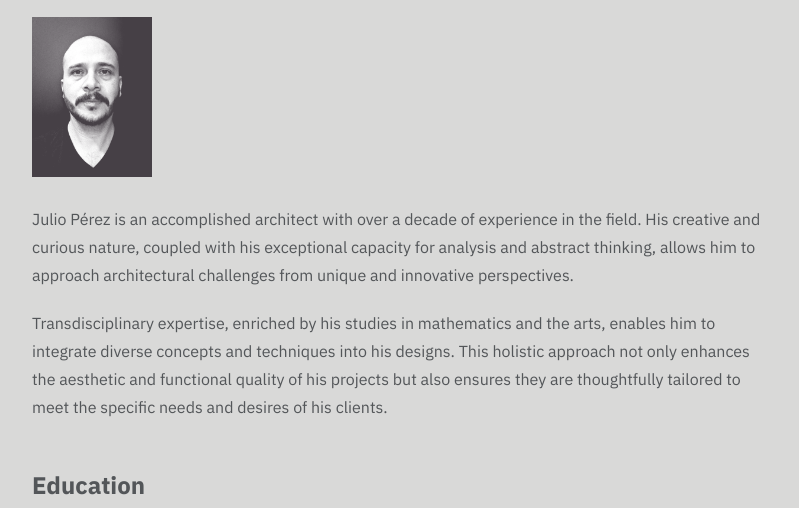
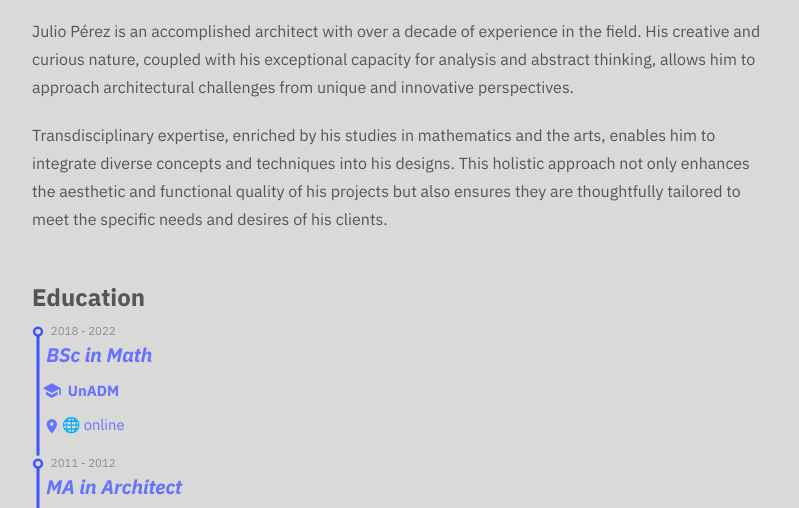
Before and after one commit to JulioParq/julioparq.github.io, an Astro site: page /bio in a window 1280 px wide. Shown: the part 292-800 px from the top of the page, without its empty margins (240-1039 px from the left). Built offline with nearby package versions, Linux system fonts and the light colour scheme; Astro itself is replaced by a stand-in of ours.

Commit message:
update bio to .mdx, add TimeLine component

```diff
--- a/astro.config.ts
+++ b/astro.config.ts
@@ -6,36 +6,31 @@ import remarkCollapse from "remark-collapse";
 import sitemap from "@astrojs/sitemap";
 import { SITE } from "./src/config";
 
+import mdx from "@astrojs/mdx";
+
 // https://astro.build/config
 export default defineConfig({
   site: 'https://julioparq.github.io/',
-  integrations: [
-    tailwind({
-      applyBaseStyles: false,
-    }),
-    react(),
-    sitemap(),
-  ],
+  integrations: [tailwind({
+    applyBaseStyles: false
+  }), react(), sitemap(), mdx()],
   markdown: {
-    remarkPlugins: [
-      remarkToc,
-      [
-        remarkCollapse,
-        {
-          test: "Table of contents",
-        },
-      ],
-    ],
+    remarkPlugins: [remarkToc, [remarkCollapse, {
+      test: "Table of contents"
+    }]],
     shikiConfig: {
       // For more themes, visit https://shiki.style/themes
-      themes: { light: "github-light-default", dark: "min-dark" },
-      wrap: true,
-    },
+      themes: {
+        light: "github-light-default",
+        dark: "min-dark"
+      },
+      wrap: true
+    }
   },
   vite: {
     optimizeDeps: {
-      exclude: ["@resvg/resvg-js"],
-    },
+      exclude: ["@resvg/resvg-js"]
+    }
   },
-  scopedStyleStrategy: "where",
+  scopedStyleStrategy: "where"
 });
--- a/package.json
+++ b/package.json
@@ -14,6 +14,7 @@
   },
   "dependencies": {
     "@astrojs/check": "^0.9.2",
+    "@astrojs/mdx": "^3.1.3",
     "@astrojs/rss": "^4.0.7",
     "@resvg/resvg-js": "^2.6.2",
     "astro": "^4.13.1",
--- /dev/null
+++ b/src/components/TimeLine.astro
@@ -0,0 +1,126 @@
+---
+const { grado, inst, fecha, lugar } = Astro.props;
+---
+
+<div>
+<svg
+   class="scaling-svg"
+   width="44.256783mm"
+   height="27.829964mm"
+   viewBox="0 0 45.256782 27.829963"
+   version="1.1"
+   id="svg1"
+   inkscape:version="1.3.2 (091e20e, 2023-11-25, custom)"
+   sodipodi:docname="timeline.svg"
+   xml:space="preserve"
+   xmlns:inkscape="http://www.inkscape.org/namespaces/inkscape"
+   xmlns:sodipodi="http://sodipodi.sourceforge.net/DTD/sodipodi-0.dtd"
+   xmlns="http://www.w3.org/2000/svg"
+   xmlns:svg="http://www.w3.org/2000/svg"><sodipodi:namedview
+     id="namedview1"
+     pagecolor="#ffffff"
+     bordercolor="#000000"
+     borderopacity="0.25"
+     inkscape:showpageshadow="2"
+     inkscape:pageopacity="0.0"
+     inkscape:pagecheckerboard="0"
+     inkscape:deskcolor="#d1d1d1"
+     inkscape:document-units="px"
+     inkscape:zoom="4"
+     inkscape:cx="75.875"
+     inkscape:cy="51.125"
+     inkscape:window-width="1920"
+     inkscape:window-height="1009"
+     inkscape:window-x="-8"
+     inkscape:window-y="1192"
+     inkscape:window-maximized="1"
+     inkscape:current-layer="layer1"><inkscape:page
+       x="0"
+       y="0"
+       width="44.256783"
+       height="27.829964"
+       id="page4"
+       margin="0"
+       bleed="0" /></sodipodi:namedview><defs
+     id="defs1" /><g
+     inkscape:label="Capa 1"
+     inkscape:groupmode="layer"
+     id="layer1"><circle
+       style="fill:none;fill-opacity:1;stroke:#4350ff;stroke-width:0.529167;stroke-linecap:round;stroke-dasharray:none;stroke-opacity:1"
+       id="path1"
+       cx="1.2961315"
+       cy="1.110211"
+       r="0.8449201" /><path
+       style="fill:#4350ff;fill-opacity:1;stroke:#4350ff;stroke-width:0.644316;stroke-linecap:butt;stroke-dasharray:none;stroke-opacity:1"
+       d="M 1.2961315,1.9608085 V 27.829964"
+       id="path2" /><text
+       xml:space="preserve"
+       style="font-style:italic;font-variant:normal;font-weight:bold;font-stretch:normal;font-size:4.23333px;line-height:0.9;font-family:'IBM Plex Sans';-inkscape-font-specification:'IBM Plex Sans, Bold Italic';font-variant-ligatures:normal;font-variant-caps:normal;font-variant-numeric:normal;font-variant-east-asian:normal;text-decoration-color:#000000;letter-spacing:0px;word-spacing:0px;text-orientation:upright;fill:#6671ff;fill-opacity:1;stroke:none;stroke-width:0.98042;stroke-linecap:butt;stroke-dasharray:none;stroke-opacity:1"
+       x="3.0704899"
+       y="7.5750184"
+       id="text2"><tspan
+         sodipodi:role="line"
+         id="tspan2"
+         style="font-style:italic;font-variant:normal;font-weight:bold;font-stretch:normal;font-size:4.23333px;font-family:'IBM Plex Sans';-inkscape-font-specification:'IBM Plex Sans, Bold Italic';font-variant-ligatures:normal;font-variant-caps:normal;font-variant-numeric:normal;font-variant-east-asian:normal;fill:#6671ff;fill-opacity:1;stroke:none;stroke-width:0.98042"
+         x="3.0704899"
+            y="7.5750184">{ grado }</tspan></text><text
+       xml:space="preserve"
+       style="font-style:normal;font-variant:normal;font-weight:normal;font-stretch:normal;font-size:3.175px;line-height:0.9;font-family:'IBM Plex Sans';-inkscape-font-specification:'IBM Plex Sans, Normal';font-variant-ligatures:normal;font-variant-caps:normal;font-variant-numeric:normal;font-variant-east-asian:normal;text-decoration-color:#000000;letter-spacing:0px;word-spacing:0px;text-orientation:upright;fill:#6671ff;fill-opacity:1;stroke:none;stroke-width:0.98042;stroke-linecap:butt;stroke-dasharray:none;stroke-opacity:1"
+       x="7.6943507"
+       y="14.978324"
+       id="text3"><tspan
+         sodipodi:role="line"
+         id="tspan3"
+         style="font-style:normal;font-variant:normal;font-weight:bold;font-stretch:normal;font-size:3.175px;font-family:'IBM Plex Sans';-inkscape-font-specification:'IBM Plex Sans, Bold';font-variant-ligatures:normal;font-variant-caps:normal;font-variant-numeric:normal;font-variant-east-asian:normal;fill:#6671ff;fill-opacity:1;stroke:none;stroke-width:0.98042"
+         x="7.6943507"
+            y="14.978324">{ inst }</tspan></text><text
+       xml:space="preserve"
+       style="font-style:normal;font-variant:normal;font-weight:normal;font-stretch:normal;font-size:3.175px;line-height:0.9;font-family:'IBM Plex Sans';-inkscape-font-specification:'IBM Plex Sans, Normal';font-variant-ligatures:normal;font-variant-caps:normal;font-variant-numeric:normal;font-variant-east-asian:normal;text-decoration-color:#000000;letter-spacing:0px;word-spacing:0px;text-orientation:upright;fill:#6671ff;fill-opacity:1;stroke:none;stroke-width:0.98042;stroke-linecap:butt;stroke-dasharray:none;stroke-opacity:1"
+       x="6.4453974"
+       y="22.368929"
+       id="text4"><tspan
+         sodipodi:role="line"
+         id="tspan4"
+         style="font-style:normal;font-variant:normal;font-weight:normal;font-stretch:normal;font-size:3.175px;font-family:'IBM Plex Sans';-inkscape-font-specification:'IBM Plex Sans, Normal';font-variant-ligatures:normal;font-variant-caps:normal;font-variant-numeric:normal;font-variant-east-asian:normal;fill:#6671ff;fill-opacity:1;stroke:none;stroke-width:0.98042"
+         x="6.4453974"
+            y="22.368929">{ lugar }</tspan></text><text
+       xml:space="preserve"
+       style="font-style:normal;font-variant:normal;font-weight:normal;font-stretch:normal;font-size:2.46944px;line-height:0.9;font-family:'IBM Plex Sans';-inkscape-font-specification:'IBM Plex Sans, Normal';font-variant-ligatures:normal;font-variant-caps:normal;font-variant-numeric:normal;font-variant-east-asian:normal;text-decoration-color:#000000;letter-spacing:0px;word-spacing:0px;text-orientation:upright;fill:#8b8c9c;fill-opacity:1;stroke:none;stroke-width:0.98042;stroke-linecap:butt;stroke-dasharray:none;stroke-opacity:1"
+       x="4.0515647"
+       y="1.9311752"
+       id="text1"><tspan
+         sodipodi:role="line"
+         id="tspan1"
+         style="font-style:normal;font-variant:normal;font-weight:normal;font-stretch:normal;font-size:2.46944px;font-family:'IBM Plex Sans';-inkscape-font-specification:'IBM Plex Sans, Normal';font-variant-ligatures:normal;font-variant-caps:normal;font-variant-numeric:normal;font-variant-east-asian:normal;fill:#8b8c9c;fill-opacity:1;stroke:none;stroke-width:0.98042"
+         x="4.0515647"
+            y="1.9311752">{ fecha }</tspan><tspan
+         sodipodi:role="line"
+         style="font-style:normal;font-variant:normal;font-weight:normal;font-stretch:normal;font-size:2.46944px;font-family:'IBM Plex Sans';-inkscape-font-specification:'IBM Plex Sans, Normal';font-variant-ligatures:normal;font-variant-caps:normal;font-variant-numeric:normal;font-variant-east-asian:normal;fill:#8b8c9c;fill-opacity:1;stroke:none;stroke-width:0.98042"
+         x="4.0515647"
+         y="4.1536713"
+         id="tspan5" /><tspan
+         sodipodi:role="line"
+         style="font-style:normal;font-variant:normal;font-weight:normal;font-stretch:normal;font-size:2.46944px;font-family:'IBM Plex Sans';-inkscape-font-specification:'IBM Plex Sans, Normal';font-variant-ligatures:normal;font-variant-caps:normal;font-variant-numeric:normal;font-variant-east-asian:normal;fill:#8b8c9c;fill-opacity:1;stroke:none;stroke-width:0.98042"
+         x="4.0515647"
+         y="6.3761673"
+         id="tspan6" /></text><path
+       d="m 4.2748731,21.432304 a 0.39687504,0.39687504 0 0 1 -0.396875,-0.396875 0.39687504,0.39687504 0 0 1 0.396875,-0.396875 0.39687504,0.39687504 0 0 1 0.396875,0.396875 0.39687504,0.39687504 0 0 1 -0.396875,0.396875 m 0,-1.508125 a 1.1112501,1.1112501 0 0 0 -1.11125,1.11125 c 0,0.833437 1.11125,2.06375 1.11125,2.06375 0,0 1.11125,-1.230313 1.11125,-2.06375 a 1.1112501,1.1112501 0 0 0 -1.11125,-1.11125 z"
+       id="path1-9"
+       style="fill:#6671ff;fill-opacity:1;stroke-width:0.15875" /><path
+       d="m 4.2748726,12.235124 -1.940277,1.058333 1.940277,1.058334 1.5875,-0.86607 v 1.218848 h 0.352778 v -1.411112 m -3.175,0.737306 v 0.705556 l 1.234722,0.673805 1.234722,-0.673805 v -0.705556 l -1.234722,0.673806 z"
+       id="path1-2"
+         style="fill:#6671ff;fill-opacity:1;stroke-width:0.176389" /></g>
+</svg>
+</div>
+
+
+<style>
+.scaling-svg {
+   position: relative;
+   height: 100%;
+   width: 100%;
+   max-width: 210px;
+   left: 0;
+   top: 0;
+}
+</style>
--- a/src/pages/bio.md
+++ b/src/pages/bio.mdx
@@ -3,9 +3,7 @@ layout: ../layouts/AboutLayout.astro
 title: "Bio"
 ---
 
-<div class= place-content-start >
-<img src="/assets/me.webp" class="mx-auto imgMe" alt="me">
-</div>
+import TimeLine from '../components/TimeLine.astro';
 
 Julio Pérez is an accomplished architect with over a decade of experience in the field. His creative and curious nature, coupled with his exceptional capacity for analysis and abstract thinking, allows him to approach architectural challenges from unique and innovative perspectives.
 
@@ -13,23 +11,9 @@ Transdisciplinary expertise, enriched by his studies in mathematics and the arts
 
 ## Education
 
-### MA in Archictect
-**UdeC** / 2011 - 2012 📍 Celaya, Gto.
-
-### BSc in Math
-**UnADM** / 2018 - 2022 🌐 online
-
-### BA in Visual Art
-**UAQ** / 2002 - 2006 📍 Querétaro, Qro..
+<TimeLine fecha = "2018 - 2022" grado = "BSc in Math" inst = "UnADM" lugar = "🌐 online"/>
+<TimeLine fecha = "2011 - 2012" grado = "MA in Architect" inst = "UdeC" lugar = "Celaya, Gto."/>
+<TimeLine fecha = "2002 - 2006" grado = "BA in Visual Art" inst = "UAQ" lugar = "Celaya, Gto."/>
 
 
 [download CV](../CV_JCPG.pdf)
-
-<style>
-.imgMe{
-    width: 120px;
-    height: auto;
-    float: left;
-    position: relative;
-}
-</style>
```
Also changed, not shown: 2 other files.
